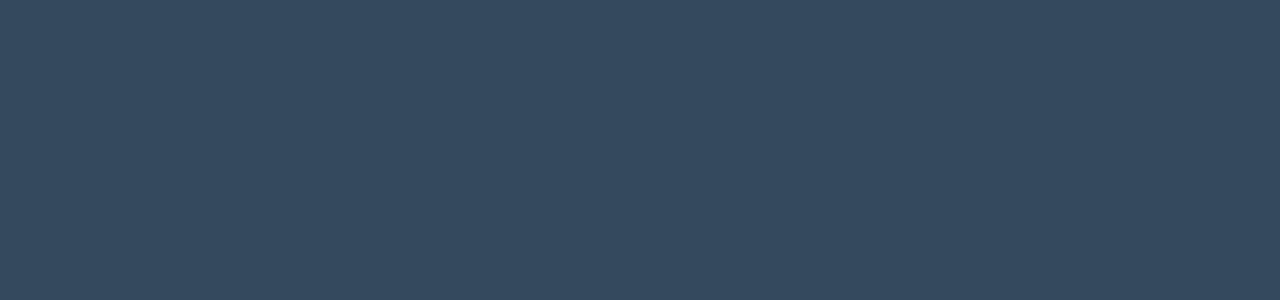
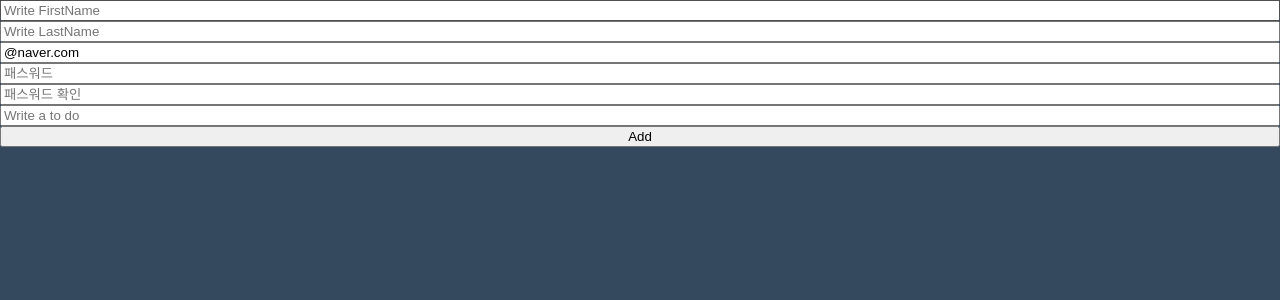
Before and after one commit to Darcyu83/react-todolist, a React (Create React App) app: page / in a window 1280 px wide. Shown: the top 300 px of the page. Built offline with nearby package versions, Linux system fonts and the light colour scheme.

Commit message:
using reac-hook-form

```diff
--- a/package.json
+++ b/package.json
@@ -15,6 +15,7 @@
     "react-apexcharts": "^1.3.9",
     "react-dom": "^17.0.2",
     "react-helmet": "^6.1.0",
+    "react-hook-form": "^7.20.5",
     "react-query": "^3.33.6",
     "react-router-dom": "^5.3.0",
     "react-scripts": "4.0.3",
--- a/src/App.tsx
+++ b/src/App.tsx
@@ -1,6 +1,6 @@
-import React, { useState } from "react";
+import React from "react";
 import styled, { createGlobalStyle } from "styled-components";
-import { useRecoilValue } from "recoil";
+import ToDoList from "./ToDoList";
 
 const GlobalStyle = createGlobalStyle`
 @import url('https://fonts.googleapis.com/css2?family=Source+Sans+Pro:wght@300;400&display=swap');
@@ -65,6 +65,7 @@ function App() {
   return (
     <>
       <GlobalStyle />
+      <ToDoList />
     </>
   );
 }
--- /dev/null
+++ b/src/ToDoList.tsx
@@ -0,0 +1,139 @@
+import React, { useState } from "react";
+import { useForm } from "react-hook-form";
+import { errorSelector } from "recoil";
+
+// function ToDoList() {
+//   const [toDo, setToDo] = useState("");
+//   const [toDoError, setToDoError] = useState("");
+
+//   const onChange = (e: React.FormEvent<HTMLInputElement>) => {
+//     const {
+//       currentTarget: { value },
+//     } = e;
+//     setToDoError("");
+//     setToDo(value);
+//   };
+
+//   const onSubmit = (e: React.FormEvent<HTMLFormElement>) => {
+//     e.preventDefault();
+//     if (toDo.length < 10) {
+//       return setToDoError("To do should be longer than 10char");
+//     } else {
+//       console.log("submit");
+//     }
+//   };
+
+//   return (
+//     <div>
+//       <form onSubmit={onSubmit}>
+//         <input
+//           onChange={onChange}
+//           type="text"
+//           value={toDo}
+//           placeholder="Write a to do"
+//         />
+//         <button>Add</button>
+//         {toDoError !== "" ? toDoError : null}
+//       </form>
+//     </div>
+//   );
+// }
+
+interface IForm {
+  FirstName: string;
+  LastName: string;
+  Email: string;
+  password: string;
+  passwordcnfrm: string;
+  ToDo: string;
+  extraError: string;
+}
+function ToDoList() {
+  const {
+    register,
+    handleSubmit,
+    formState: { errors },
+    setError,
+  } = useForm<IForm>({
+    defaultValues: {
+      Email: "@naver.com",
+    },
+  });
+
+  const onValid = (data: IForm) => {
+    if (data.password !== data.passwordcnfrm) {
+      setError(
+        "passwordcnfrm",
+        { message: "password are not same" },
+        { shouldFocus: true }
+      );
+    }
+    //setError("extraError", { message: "extra error happened" });
+  };
+
+  console.log(errors);
+  return (
+    <div>
+      <form
+        style={{ display: "flex", flexDirection: "column" }}
+        onSubmit={handleSubmit(onValid)}
+      >
+        <input
+          {...register("FirstName", {
+            required: "FirstName is required",
+            validate: (value) =>
+              value.includes("nico") ? "no nico allowed" : true,
+          })}
+          type="text"
+          placeholder="Write FirstName"
+        />
+        <span style={{ color: "white" }}>{errors?.FirstName?.message}</span>
+        <input
+          {...register("LastName", {
+            required: "plz input your last Name",
+            validate: {
+              noNico: (value) =>
+                value.includes("nico") ? "noNico allowed" : true,
+              noNick: (value) =>
+                value.includes("nick") ? "noNick allowed" : true,
+            },
+          })}
+          type="text"
+          placeholder="Write LastName"
+        />
+        <span style={{ color: "white" }}>{errors?.LastName?.message}</span>
+        <input
+          {...register("Email", {
+            required: "Email is required",
+            pattern: {
+              value: /^[A-Za-z0-9._%+-]+@naver.com$/,
+              message: "네이버 메일만 사용가능",
+            },
+            minLength: {
+              value: 5,
+              message: "Emil Addredd is way too short",
+            },
+          })}
+          type="text"
+          placeholder="Write a Email"
+        />
+        <span style={{ color: "white" }}>{errors?.Email?.message}</span>
+        <input {...register("password")} type="text" placeholder="패스워드" />
+        <span style={{ color: "white" }}>{errors?.password?.message}</span>
+        <input
+          {...register("passwordcnfrm")}
+          type="text"
+          placeholder="패스워드 확인"
+        />
+        <span style={{ color: "white" }}>{errors?.passwordcnfrm?.message}</span>
+        <input {...register("ToDo")} type="text" placeholder="Write a to do" />
+        <span style={{ color: "white" }}>{errors?.ToDo?.message}</span>
+
+        <button>Add</button>
+        <span style={{ color: "white" }}>{errors?.extraError?.message}</span>
+      </form>
+    </div>
+  );
+}
+
+export default ToDoList;
--- /dev/null
+++ b/src/react-app-env.d.ts
@@ -0,0 +1 @@
+/// <reference types="react-scripts" />
```
Also changed, not shown: 1 other file (tests, documents, lock files or other folders).
